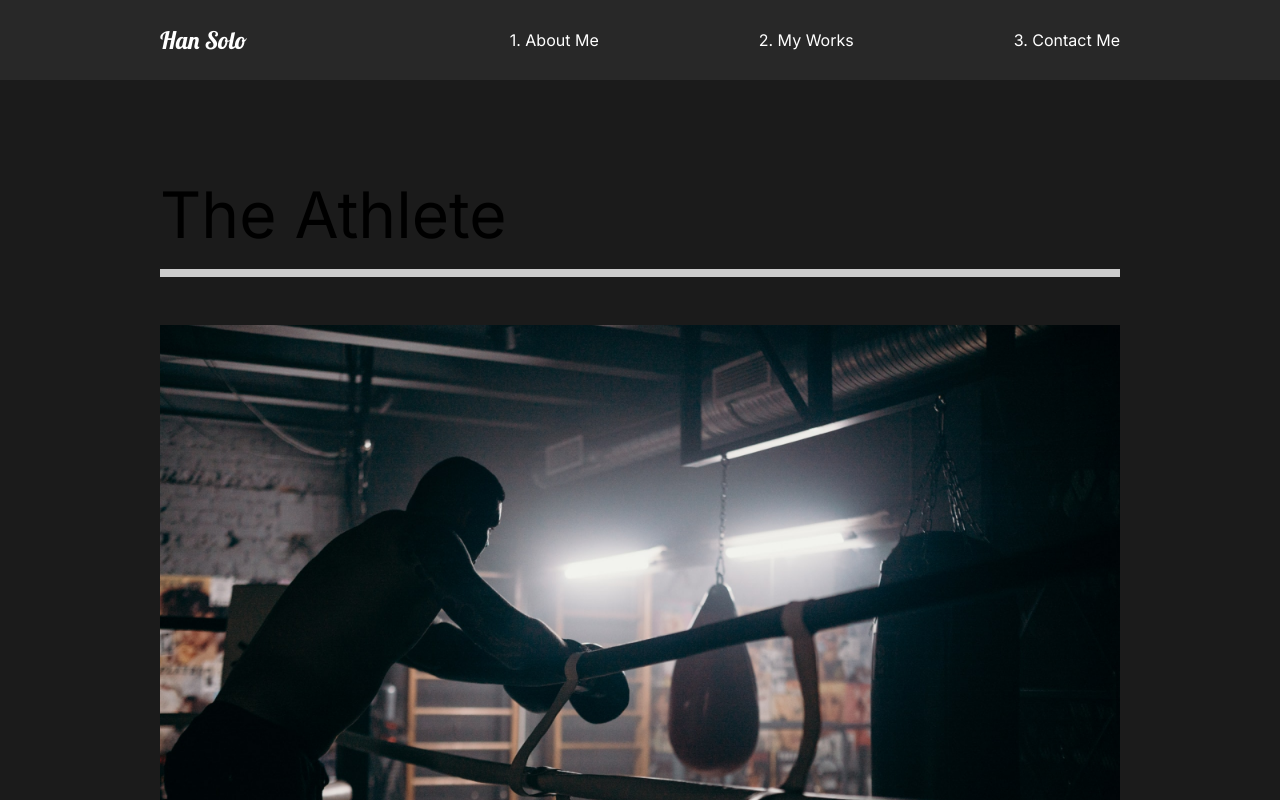
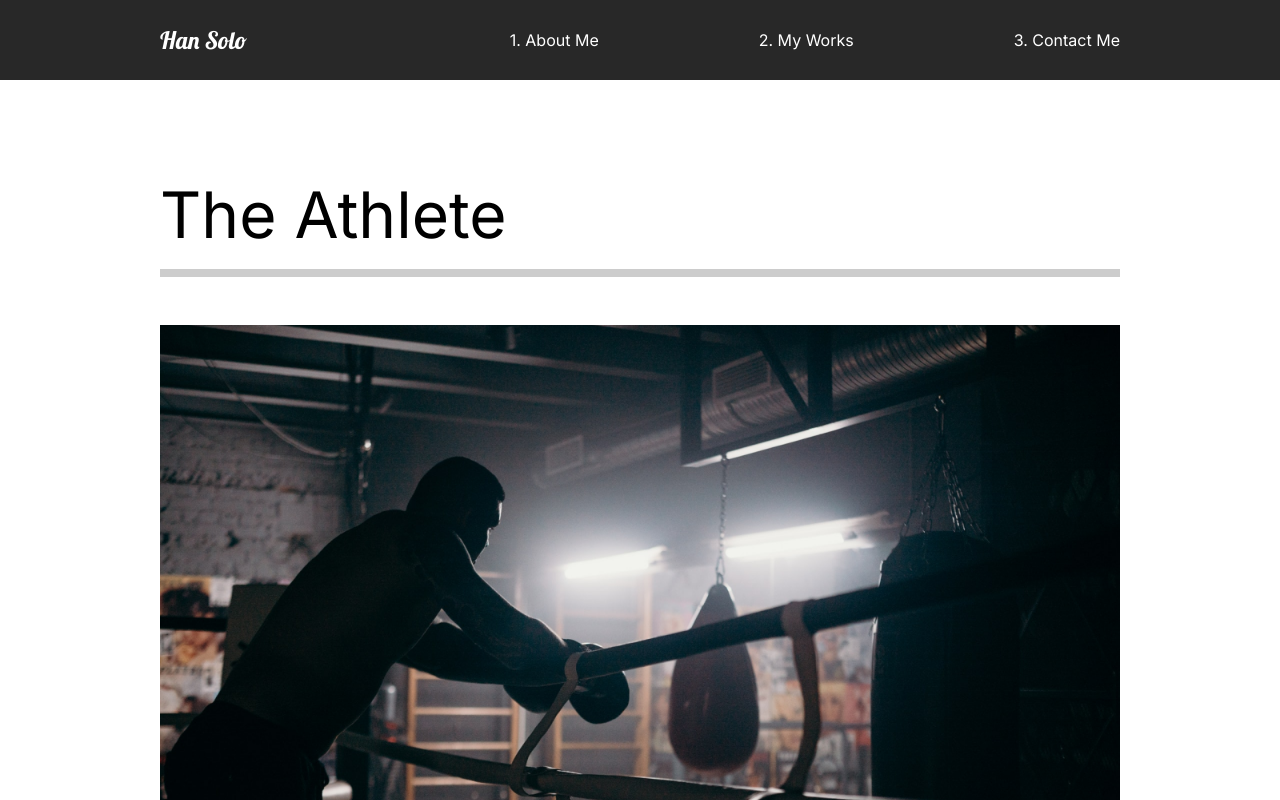
Before and after one commit to hanvnguyen94/hanvnguyen94.github.io, a React (Create React App) app: page /work in a window 1280 px wide. Shown: the top 800 px of the page. Built offline with nearby package versions, Linux system fonts and the light colour scheme.

Commit message:
using framer motion to add more animation on the page

```diff
--- a/public/index.html
+++ b/public/index.html
@@ -15,7 +15,7 @@
 
     <link rel="manifest" href="%PUBLIC_URL%/manifest.json" />
 
-    <title>Han Portfolio</title>
+    <title>Han Nguyen</title>
   </head>
   <body>
     <noscript>You need to enable JavaScript to run this app.</noscript>
--- a/src/App.js
+++ b/src/App.js
@@ -9,14 +9,20 @@
 import MovieDetail from './pages/MovieDetail'
 
 //Router
-import { Switch, Route } from 'react-router-dom'
+import { Switch, Route, useLocation } from 'react-router-dom'
+
+// animation
+import { AnimatePresence } from 'framer-motion'
 
 function App() {
+	const location = useLocation()
 	return (
 		<div className='App'>
 			<GlobalStyle />
+
 			<Nav />
-			<Switch>
+			<AnimatePresence exitBeforeEnter>
+				<Switch location={location} key={location.pathname}>
 					<Route exact path='/'>
 						<AboutMe />
 					</Route>
@@ -30,6 +36,7 @@
 						<ContactMe />
 					</Route>
 				</Switch>
+			</AnimatePresence>
 		</div>
 	)
 }
--- /dev/null
+++ b/src/animation.js
@@ -0,0 +1,22 @@
+export const pageAnimation = {
+	hidden: {
+		opacity: 0,
+		y: 300,
+	},
+	show: {
+		opacity: 1,
+		y: 0,
+		transition: {
+			duration: 0.5,
+			when: 'beforeChildren',
+			staggerChildren: 0.25,
+		},
+	},
+	exit: {
+		opacity: 0,
+		y: 300,
+		transition: {
+			duration: 1,
+		},
+	},
+}
--- a/src/pages/AboutMe.js
+++ b/src/pages/AboutMe.js
@@ -3,13 +3,22 @@
 import ServicesSection from '../components/ServicesSection'
 import FaqSection from '../components/FaqSection'
 
+//animation
+import { motion } from 'framer-motion'
+import { pageAnimation } from '../animation'
+
 const AboutMe = () => {
 	return (
-		<>
+		<motion.div
+			variants={pageAnimation}
+			exit='exit'
+			initial='hidden'
+			animate='show'
+		>
 			<AboutSection />
 			<ServicesSection />
 			<FaqSection />
-		</>
+		</motion.div>
 	)
 }
 
--- a/src/pages/ContactMe.js
+++ b/src/pages/ContactMe.js
@@ -1,10 +1,19 @@
 import React from 'react'
+//animation
+import { motion } from 'framer-motion'
+import { pageAnimation } from '../animation'
 
 const ContactMe = () => {
 	return (
-		<div>
+		<motion.div
+			exit='exit'
+			variants={pageAnimation}
+			initial='hidden'
+			animate='show'
+			style={{ background: '#fff' }}
+		>
 			<h1>Contact Me</h1>
-		</div>
+		</motion.div>
 	)
 }
 
--- a/src/pages/MovieDetail.js
+++ b/src/pages/MovieDetail.js
@@ -2,6 +2,9 @@
 import styled from 'styled-components'
 import { useHistory } from 'react-router-dom'
 import { MovieState } from '../movieState'
+//animation
+import { motion } from 'framer-motion'
+import { pageAnimation } from '../animation'
 
 const MovieDetail = () => {
 	const history = useHistory()
@@ -18,7 +21,12 @@
 	return (
 		<>
 			{movie && (
-				<Details>
+				<Details
+					exit='exit'
+					variants={pageAnimation}
+					initial='hidden'
+					animate='show'
+				>
 					<HeadLine>
 						<h2>{movie.title}</h2>
 						<img src={movie.mainImg} alt='movie' />
@@ -41,7 +49,7 @@
 	)
 }
 
-const Details = styled.div`
+const Details = styled(motion.div)`
 	color: #fff;
 `
 
--- a/src/pages/MyWork.js
+++ b/src/pages/MyWork.js
@@ -7,9 +7,21 @@
 import theracer from '../img/theracer-small.png'
 import goodtimes from '../img/goodtimes-small.png'
 
+//animation
+import { motion } from 'framer-motion'
+import { pageAnimation } from '../animation'
+
 const MyWork = () => {
 	return (
-		<Work>
+		// after added motion to Work styled component
+		// now hav access to the props styles
+		<Work
+			exit='exit'
+			variants={pageAnimation}
+			initial='hidden'
+			animate='show'
+			style={{ background: '#fff' }}
+		>
 			<Movie>
 				<h2>The Athlete</h2>
 				<div className='line'></div>
@@ -35,7 +47,9 @@
 	)
 }
 
-const Work = styled.div`
+// adding motion to styled component
+// nicely doneeee
+const Work = styled(motion.div)`
 	min-height: 100vh;
 	overflow: hidden;
 	padding: 5rem 10rem;
--- a/src/styles.js
+++ b/src/styles.js
@@ -7,7 +7,7 @@
 	align-items: center;
 	justify-content: space-between;
 	padding: 5rem 10rem;
-	color: white;
+	color: #fff;
 `
 
 export const Description = styled.div`
```
Also changed, not shown: src/components/AboutSection.js (+11 -8 lines). Lines whose indentation alone changed are shown as unchanged.
